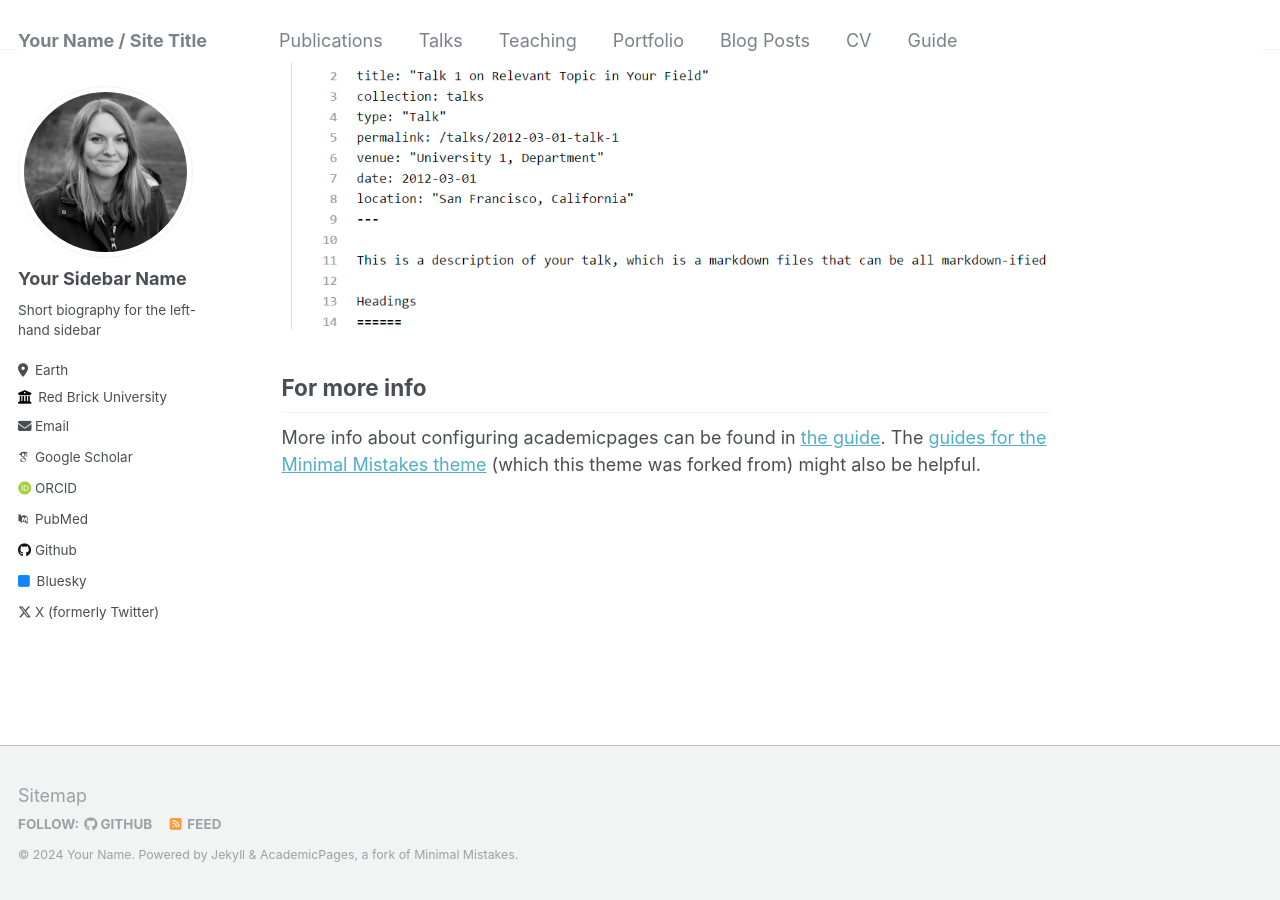
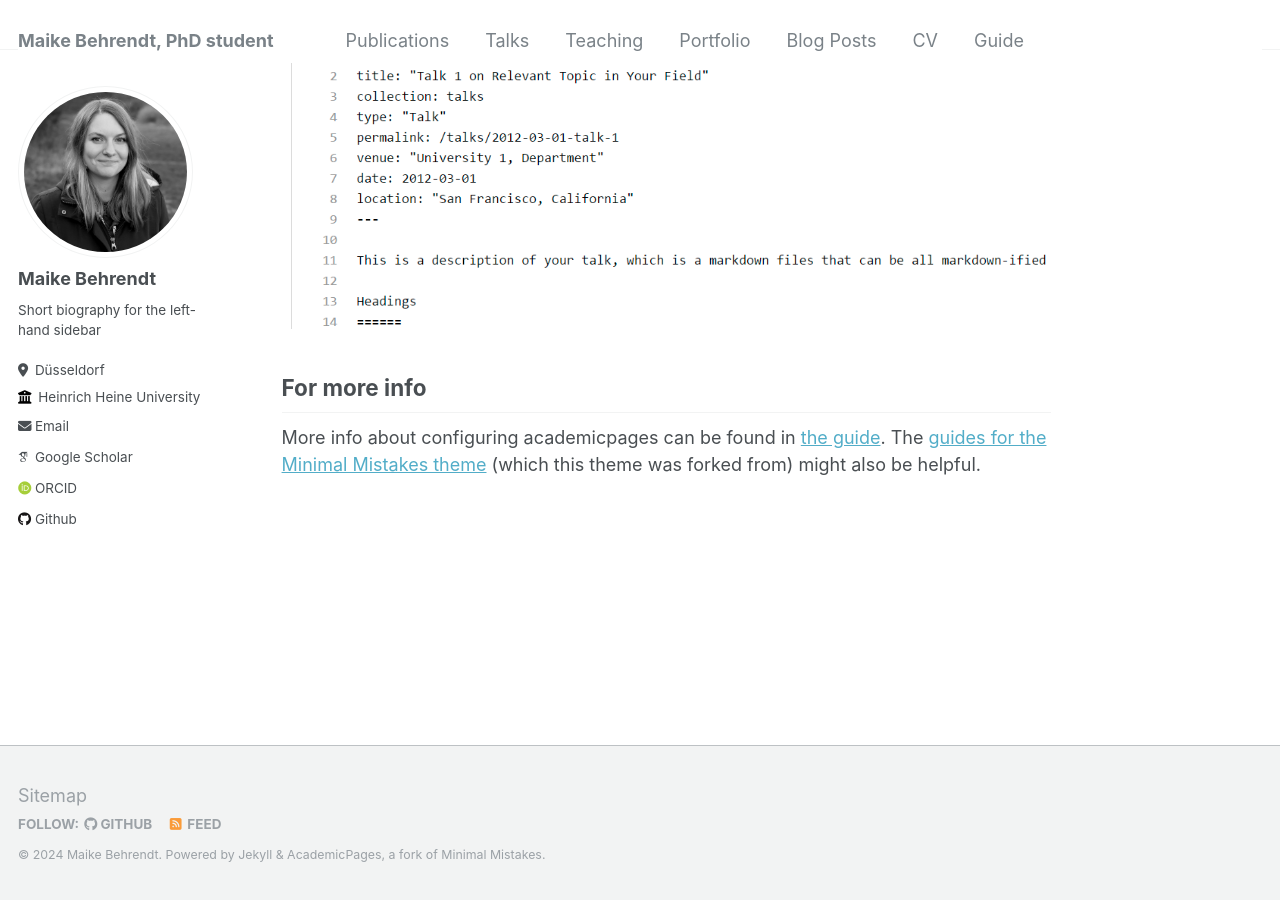
Before and after one commit to mabehrendt/mabehrendt.github.io, a Jekyll site: the page built from _pages/about.md, in a window 1280 px wide and 900 px high, scrolled down 2640 px. Built offline with Jekyll 4.4.1, drawn with Linux system fonts in a browser that asks for light colours; some web fonts are replaced.

Commit message:
Update _config.yml

```diff
--- a/_config.yml
+++ b/_config.yml
@@ -8,13 +8,13 @@
 
 # Basic Site Settings
 locale                   : "en-US"
-title                    : "Your Name / Site Title"
+title                    : "Maike Behrendt, PhD student"
 title_separator          : "-"
-name                     : &name "Your Name"
-description              : &description "personal description"
+name                     : &name "Maike Behrendt"
+description              : &description "PhD student at Heinrich Heine University Düsseldorf"
 url                      : https://academicpages.github.io # the base hostname & protocol for your site e.g. "https://mmistakes.github.io"
 baseurl                  : "" # the subpath of your site, e.g. "/blog"
-repository               : "academicpages/academicpages.github.io"
+repository               : "mabehrendt.github.io"
 
 # Site Author - The following control what appear as part of the author content on the side bar.
 #               If a field is blank the icon and link will not appear, otherwise it will be shown.
@@ -22,56 +22,26 @@ repository               : "academicpages/academicpages.github.io"
 author:
   # Biographic information
   avatar           : "profile.png"
-  name             : "Your Sidebar Name"
+  name             : "Maike Behrendt"
   pronouns         : # example: "she/her"
   bio              : "Short biography for the left-hand sidebar"
-  location         : "Earth"
-  employer         : "Red Brick University"
+  location         : "Düsseldorf"
+  employer         : "Heinrich Heine University"
   uri              : # URL
-  email            : "none@example.org"
+  email            : "maike.behrendt@hhu.de"
 
   # Academic websites
   arxiv            : # URL - Update with the correct link to your profile
-  googlescholar    : "https://scholar.google.com/citations?user=PS_CX0AAAAAJ"
+  googlescholar    : "https://scholar.google.de/citations?user=cFj65OIAAAAJ&hl=de"
   impactstory      : # URL
-  orcid            : "http://orcid.org/yourorcidurl"
-  pubmed           : "https://www.ncbi.nlm.nih.gov/pubmed/?term=john+snow"
+  orcid            : "https://orcid.org/my-orcid?orcid=0009-0000-4227-7743"
   researchgate     : # URL
 
   # Repositories and software development
-  bitbucket        : # Username - Update with your username on the site
-  codepen          : # Username
-  dribbble         : # Username
-  github           : "academicpages"
-  kaggle           : # Username
-  stackoverflow    : # User number or user number and name (i.e., use "1" or "1/jeff-atwood")
+  github           : "mabehrendt"
 
   # Social media
-  bluesky          : "bsky.app" # Replace this with you Bluesky username
-  facebook         : # Username
-  flickr           : # Username
-  foursquare       : # Username
-  goodreads        : # Username
-  google_plus      : # Username
-  keybase          : # Username
-  instagram        : # Username
-  lastfm           : # Username
   linkedin         : # Username
-  mastodon         : # URL
-  medium           : # URL
-  pinterest        : # Username
-  soundcloud       : # Username
-  steam            : # Username
-  telegram         : # URL
-  tumblr           : # Username
-  twitter          : "UniofOxford"  # Replace this with your X / Twitter handle
-  vine             : # Username
-  weibo            : # Username
-  wikipedia        : # Username
-  xing             : # Username
-  youtube          : # Username
-  zhihu            : # URL
-
 
 # Site Settings
 teaser                   :  # filename of teaser fallback teaser image placed in /images/, .e.g. "500x300.png"
```
